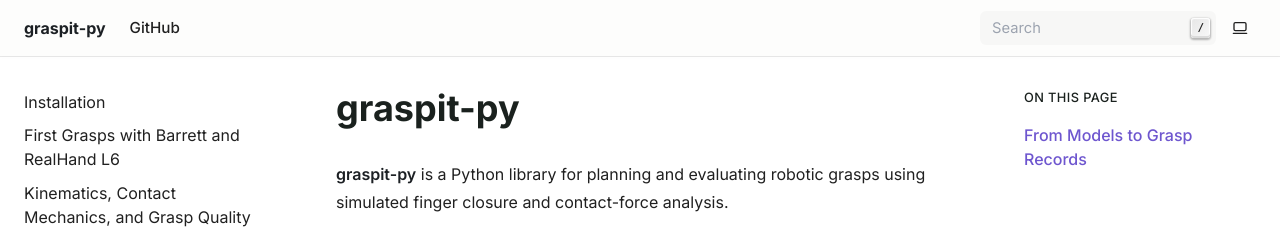
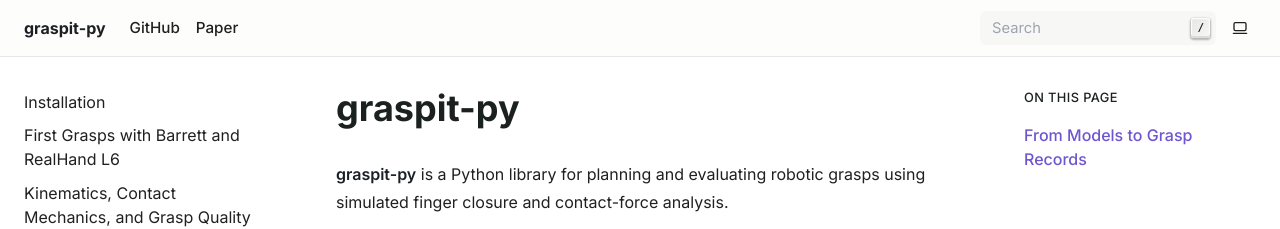
Before and after one commit to coenwerem/graspit-py, a Sphinx documentation site: the page built from docs/index.md, in a window 1280 px wide. Shown: the top 229 px of the page. Built offline with Sphinx 7.4.7, drawn with Linux system fonts in a browser that asks for light colours.

Commit message:
link the graspit-py preprint

```diff
--- a/docs/conf.py
+++ b/docs/conf.py
@@ -17,6 +17,7 @@ html_theme_options = {
     "color_mode": "auto",
     "nav_links": [
         {"title": "GitHub", "url": "https://github.com/coenwerem/graspit-py"},
+        {"title": "Paper", "url": "https://arxiv.org/pdf/2611.29011"},
     ],
 }
 html_show_sourcelink = False
```
Also changed, not shown: 1 other file.
